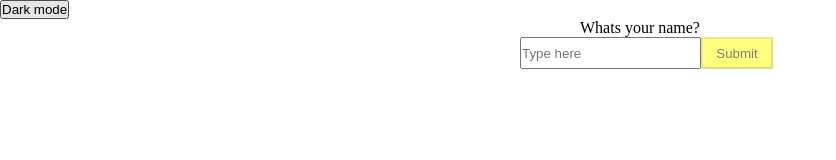
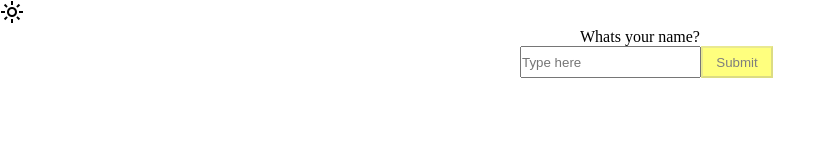
Before and after one commit to Josip1123/NASA-projekt, a plain HTML site: page index.html in a window 1280 px wide. Shown: the whole page, without its empty margins (0-836 px from the left). Drawn offline with nearby package versions, Linux system fonts and the light colour scheme.

Commit message:
button dark mode on/off

```diff
--- a/dark_mode.js
+++ b/dark_mode.js
@@ -1,5 +1,7 @@
 const darkModeBtn = document.querySelector(".dark_mode_button");
 const darkTheme = localStorage.getItem("theme");
+const darkModeBtnIcon = document.querySelector(".theme_icon");
+darkModeBtnIcon.textContent = "light_mode";
 
 if (darkTheme) document.body.classList.add("dark");
 
@@ -8,5 +10,8 @@ darkModeBtn.addEventListener("click", () => {
     localStorage.setItem("theme", "dark");
     if (!document.body.classList.contains("dark")) {
         localStorage.removeItem("theme");
+        darkModeBtnIcon.textContent = "dark_mode";
+    } else {
+        darkModeBtnIcon.textContent = "light_mode";
     }
 });
--- a/index.html
+++ b/index.html
@@ -4,12 +4,18 @@
         <meta charset="UTF-8" />
         <meta name="viewport" content="width=device-width, initial-scale=1.0" />
         <title>Document</title>
+        <link
+            rel="stylesheet"
+            href="https://fonts.googleapis.com/css2?family=Material+Symbols+Outlined:opsz,wght,FILL,GRAD@20..48,100..700,0..1,-50..200"
+        />
         <link rel="stylesheet" href="styles.css" />
     </head>
     <body>
         <header>
             <button class="dark_mode_button">
-                Dark mode
+                <span class="material-symbols-outlined theme_icon">
+                    light_mode
+                </span>
             </button>
         </header>
         <div class="wrapper">
--- a/styles.scss
+++ b/styles.scss
@@ -1,6 +1,8 @@
 @import "reset";
 
-
+.dark_mode_button{
+    all: unset;
+}
 .wrapper {
     margin: 0 auto;
     max-width: 1200px;
@@ -45,3 +47,13 @@
     background-color: black;
     color: white;
 }
+
+
+
+.material-symbols-outlined {
+  font-variation-settings:
+  'FILL' 0,
+  'wght' 400,
+  'GRAD' 0,
+  'opsz' 24
+}
```
Also changed, not shown: styles.css, 1 other file.
